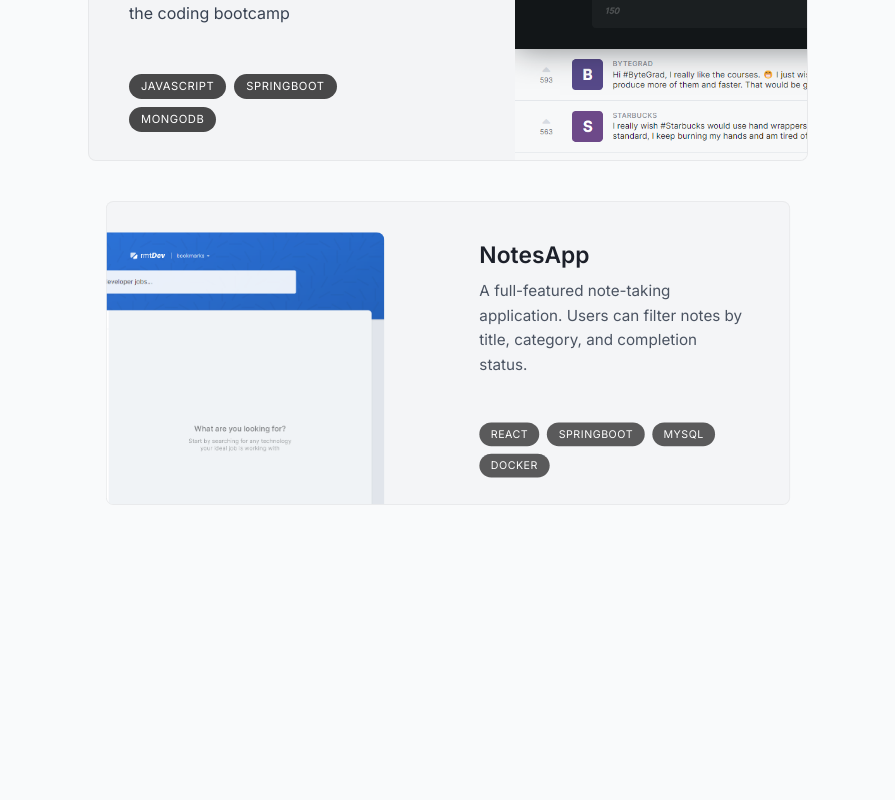
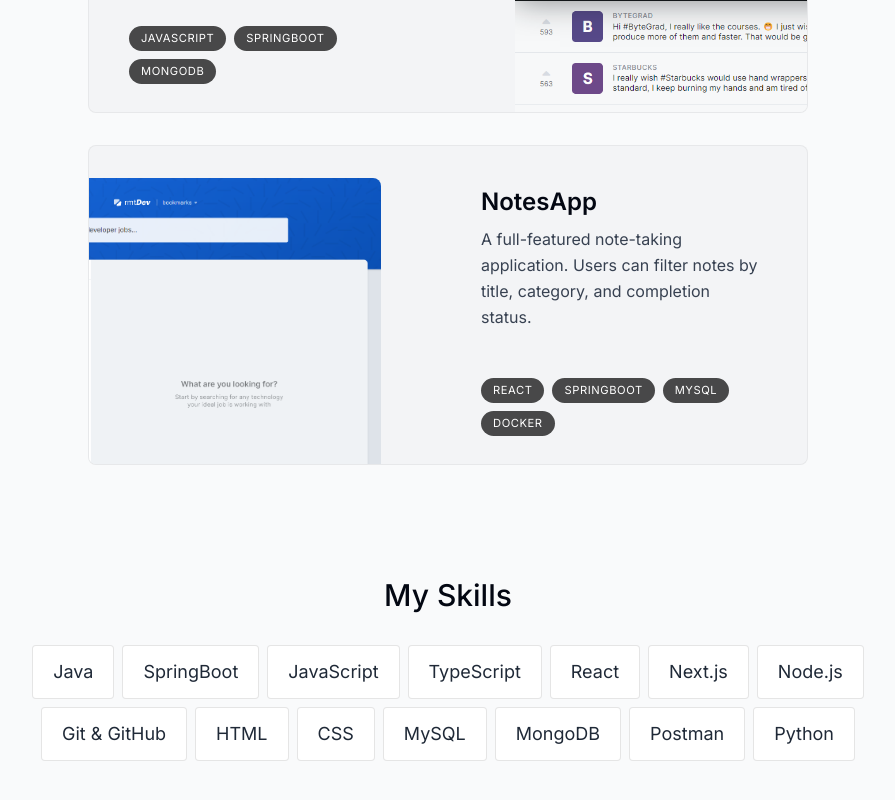
Before and after one commit to valeriarubioh/nextjs-portfolio, a Next.js app: page / in a window 1280 px wide. Shown: the part 1652-2452 px from the top of the page, without its empty margins (192-1087 px from the left). Before the commit the page ends 2165 px from the top, so only its background shows below. Built offline with nearby package versions, Linux system fonts and the light colour scheme.

Commit message:
skills section

```diff
--- a/app/layout.tsx
+++ b/app/layout.tsx
@@ -19,7 +19,7 @@
   return (
     <html lang="en" className="!scroll-smooth">
       <body
-        className={`${inter.className} bg-gray-50 text-gray-950 relative h-pt-28 sm:pt-36`}>
+        className={`${inter.className} bg-gray-50 text-gray-950 relative pt-28 sm:pt-36`}>
         <div className="bg-[#fbe2e3] absolute top-[-6rem] -z-10 right-[11rem] h-[31.25rem] w-[31.25rem] rounded-full blur-[10rem] sm:w-[68.75rem]"></div>
         <div className="bg-[#dbd7fb] absolute top-[-1rem] -z-10 left-[-35rem] h-[31.25rem] w-[50rem] rounded-full blur-[10rem] sm:w-[68.75rem] md:left-[-33rem] lg:left-[-28rem] xl:left-[-15rem] 2xl:left-[-5rem]"></div>
         <ActiveSectionContextProvider>
--- a/app/page.tsx
+++ b/app/page.tsx
@@ -2,6 +2,7 @@
 import Intro from "@/components/intro"
 import Projects from "@/components/projects"
 import SectionDivider from "@/components/section-divider"
+import Skills from "@/components/skills"
 
 export default function Home() {
   return (
@@ -10,6 +11,7 @@
       <SectionDivider />
       <About />
       <Projects />
+      <Skills />
     </main>
   )
 }
--- a/components/about.tsx
+++ b/components/about.tsx
@@ -10,7 +10,7 @@
   return (
     <motion.section
       ref={ref}
-      className="mb-28 max-w-[45rem] text-center leading-8 sm:mb-40 scroll-mt-28"
+      className="mb-28 max-w-[45rem] text-center leading-8 sm:mb-28 scroll-mt-28"
       initial={{ opacity: 0, y: 100 }}
       animate={{ opacity: 1, y: 0 }}
       transition={{ delay: 0.175 }}
--- a/components/projects.tsx
+++ b/components/projects.tsx
@@ -8,7 +8,7 @@
 export default function Projects() {
   const { ref } = useSectionInView("Projects", 0.5);
   return (
-    <section ref={ref} id="projects" className="scroll-mt-28">
+    <section ref={ref} id="projects" className="scroll-mt-28 mb-28">
       <SectionHeading>My Projects</SectionHeading>
       <div>
         {projectsData.map((project, index) => (
--- /dev/null
+++ b/components/skills.tsx
@@ -0,0 +1,50 @@
+"use client";
+import React from "react";
+import SectionHeading from "./section-heading";
+import { skillsData } from "@/lib/data";
+import { useSectionInView } from "@/lib/hooks";
+import { animate, motion } from "framer-motion";
+
+const fadeInAnimationVariants = {
+  initial: {
+    opacity: 0,
+    y: 100,
+  },
+  animate: (index: number) => ({
+    opacity: 1,
+    y: 0,
+    transition: {
+      delay: 0.05 * index,
+    },
+  }),
+};
+
+export default function Skills() {
+  const { ref } = useSectionInView("Skills");
+  return (
+    <section
+      ref={ref}
+      id="skills"
+      className="mb-28 max-w-[53rem] scroll-mt-28 text-center sm:mb-40"
+    >
+      <SectionHeading>My Skills</SectionHeading>
+      <ul className="flex flex-wrap justify-center gap-2 text-lg text-gray-800">
+        {skillsData.map((skill, index) => (
+          <motion.li
+            className="bg-white border border-black/[0.1] rounded px-5 py-3"
+            key={index}
+            variants={fadeInAnimationVariants}
+            initial= "initial"
+            whileInView= "animate"
+            viewport={{
+              once: true,
+            }}
+            custom={index}
+          >
+            {skill}
+          </motion.li>
+        ))}
+      </ul>
+    </section>
+  );
+}
```
